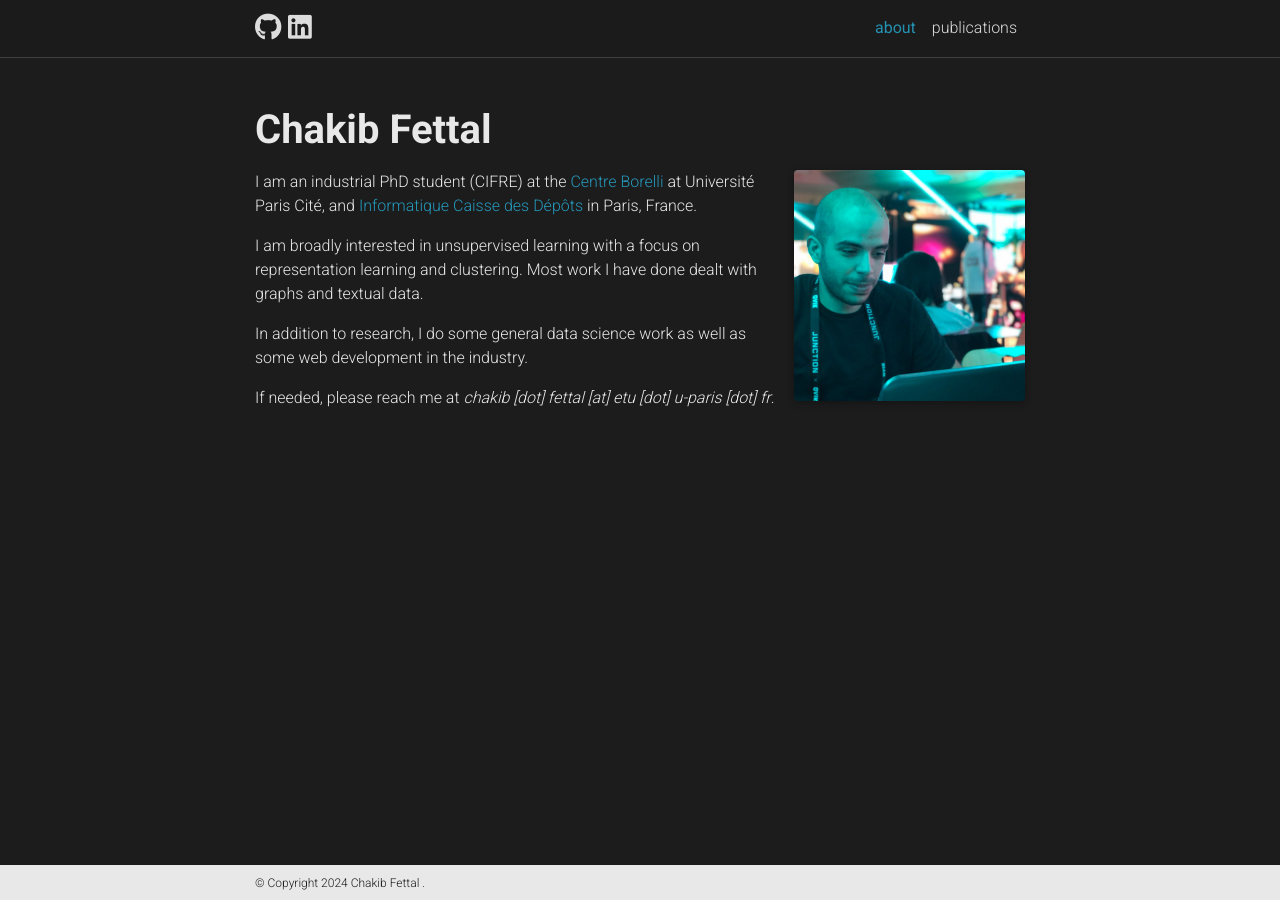
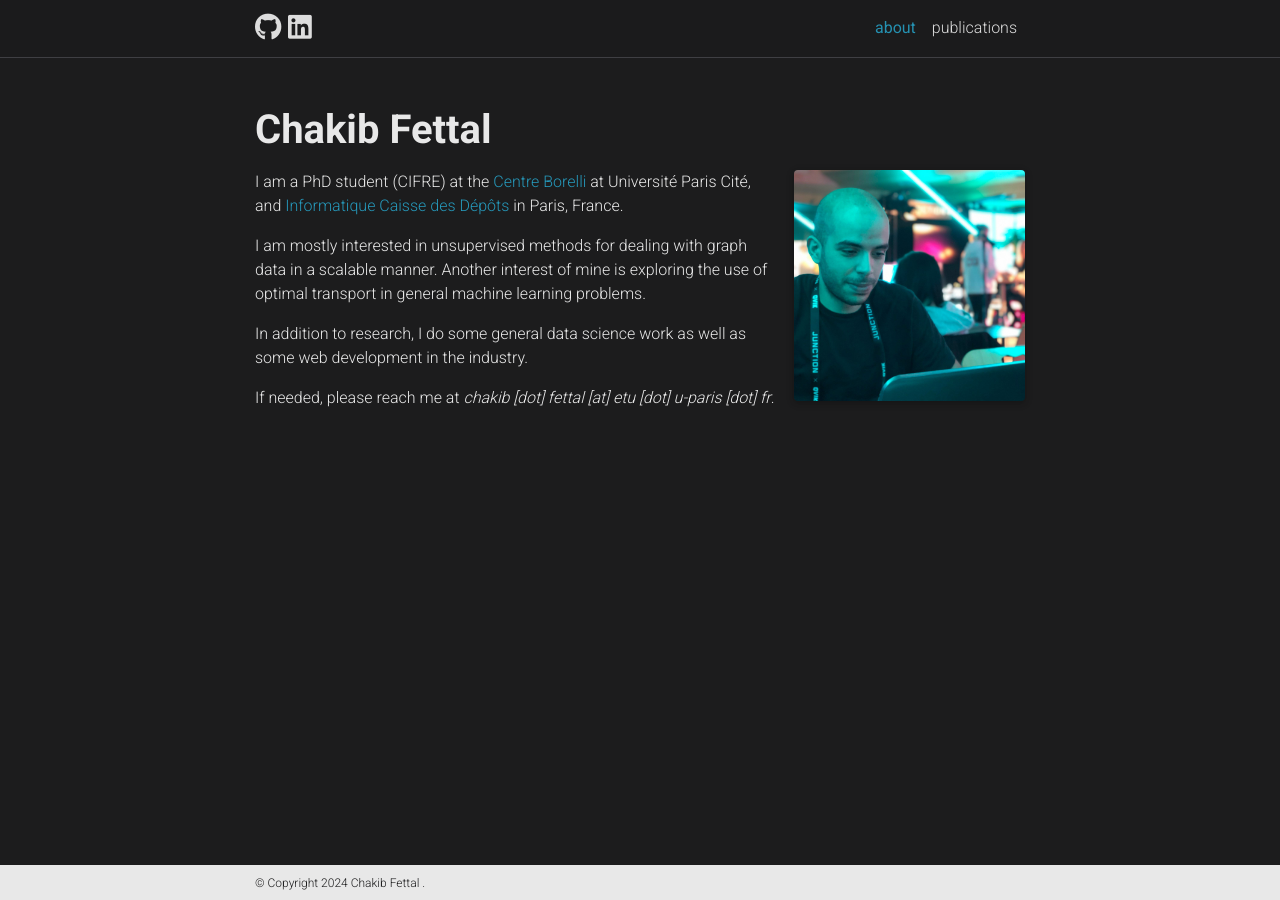
Before and after one commit to chakib401/chakib401.github.io, a Jekyll site: the page built from _pages/about.md, in a window 1280 px wide. Built offline with Jekyll 4.4.1, drawn with Linux system fonts in a browser that asks for light colours; full-size pictures stand in for the smaller copies a plugin makes; comment, search, counter and statistics services are not loaded; a style sheet for code colours, icons or effects is not loaded.

Commit message:
Update about.md

```diff
--- a/_pages/about.md
+++ b/_pages/about.md
@@ -14,15 +14,14 @@ news: true  # includes a list of news items
 selected_papers: true # includes a list of papers marked as "selected={true}"
 social: true  # includes social icons at the bottom of the page
 ---
-I am an industrial PhD student (CIFRE) at the
+I am a PhD student (CIFRE) at the
 <a href='https://centreborelli.ens-paris-saclay.fr/en'>Centre Borelli </a> at Université Paris Cité, and <a href="https://www.icdc.caissedesdepots.fr/"> Informatique Caisse des Dépôts</a> in Paris, France.
 
 [//]: # (I grew up in Algiers, Algeria 🇩🇿.)
 
 
 
-I am broadly interested in unsupervised learning with a focus on representation learning and clustering.
-Most work I have done dealt with graphs and textual data.
+I am mostly interested in unsupervised methods for dealing with graph data in a scalable manner. Another interest of mine is exploring the use of optimal transport in general machine learning problems.
 
 In addition to research, I do some general data science work as well as some web development in the industry.
 
```
